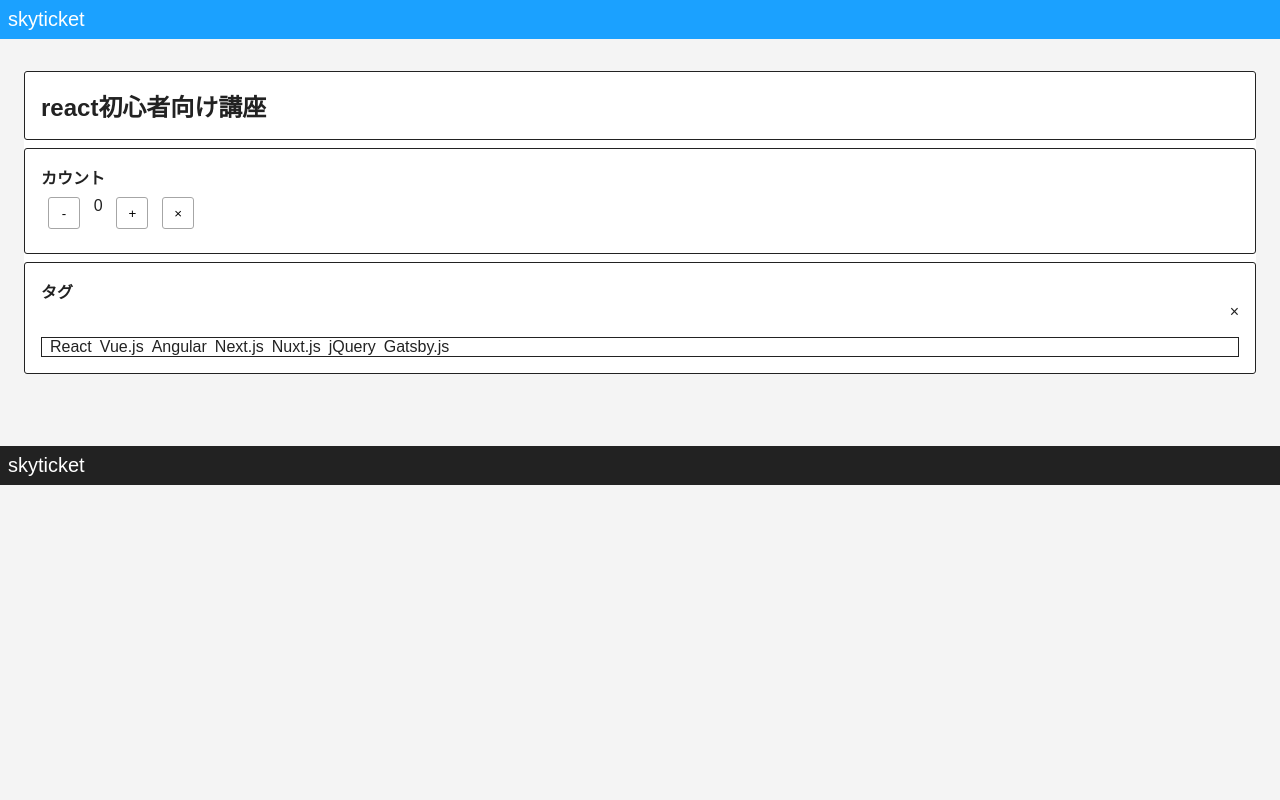
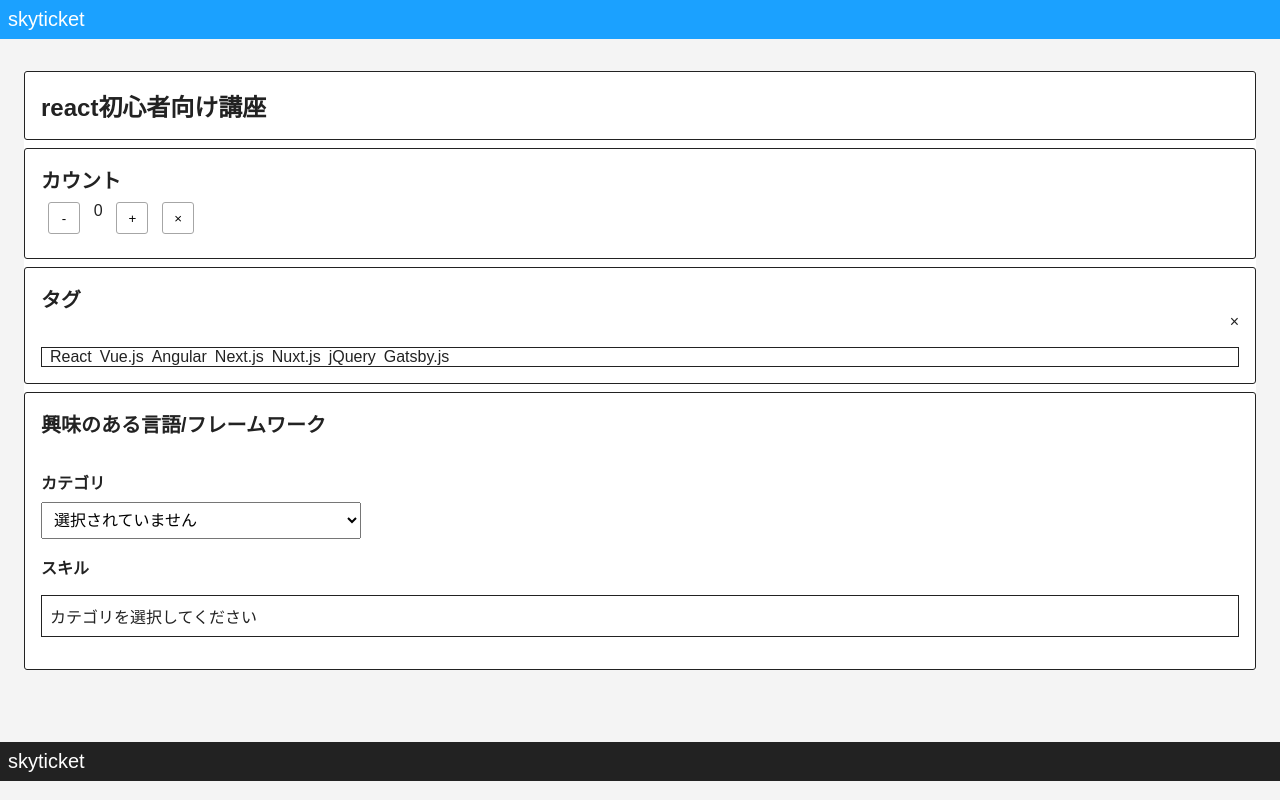
Before and after one commit to adv-a-nagaoka/study-react, a Next.js app in the folder study-react/: page / in a window 1280 px wide. Built offline with nearby package versions, Linux system fonts and the light colour scheme.

Commit message:
TOPページに興味のある言語/フレームワークの項目を追加 【残】タグ色分け、カスタムフックをhooksに移動、useCallbackの利用見直し

```diff
--- a/study-react/src/components/organisms/Top/index.tsx
+++ b/study-react/src/components/organisms/Top/index.tsx
@@ -1,37 +1,58 @@
-import { FC, useState } from "react";
+import { FC, useState, useEffect } from "react";
 import styled from "styled-components";
 import { Counter } from "../../molecules/Counter";
 import { TagArea, TagList } from "../../molecules/TagArea";
+import { Skill, useSkill } from "../../molecules/Skill";
+import { Category, useCategory } from "../../molecules/Category";
+import { Expertise } from "../../molecules/Expertise";
+import { useCount, useTagList } from "./hooks";
 
 export const Top: FC = () => {
-  const [count, setCount] = useState(0);
-  const handleIncrement = () => setCount(count + 1);
-  const handleDecrement = () => {
-    // カウントが0以下にならないようにする
-    if (count === 0) return;
-    setCount(count - 1);
-  };
+  const { count, handleIncrement, handleDecrement, resetCount } = useCount();
+  const { tag, handleClearTag, handlePushTag } = useTagList();
+  const { selectCategory, handleSelectCategory } = useCategory();
+  const { selectSkill, handleSelectSkill } = useSkill();
 
-  const [tag, setTag] = useState<string[]>([]);
-  const handleClearTag = () => setTag([]);
-  const handlePushTag = (addTag: string) => {
-    if (tag.some((e) => e === addTag)) {
-      // 一致するタグがすでに存在する場合
-      setTag(tag.filter((e) => e !== addTag));
-    } else {
-      // なければ追加
-      setTag([...tag, addTag]);
+  const [tagList, setTagList] = useState<TagList>([]);
+  const [skillList, setSkillList] = useState<Skill[]>([]);
+  const [categoryList, setCategoryList] = useState<Category[]>([]);
+
+  // 初回のみ呼び出し
+  useEffect(() => {
+    console.log("mounted");
+
+    const getTag = async () => {
+      const res = await fetch("/api/tag");
+      const data: TagList = await res.json();
+
+      setTagList(data);
+    };
+    getTag();
+
+    const getCategory = async () => {
+      const res = await fetch("/api/category");
+      return await res.json();
+    };
+    getCategory().then((categoryData: Category[]) => {
+      setCategoryList(categoryData);
+    });
+  }, []);
+
+  // selectCategoryの値が変更されたとき呼び出し
+  useEffect(() => {
+    console.log("change selectCategory", selectCategory);
+    if (selectCategory === 0) {
+      setSkillList([]);
+      return;
     }
-  };
-  const tagList: TagList = [
-    { id: "tag1", value: "React" },
-    { id: "tag2", value: "Vue.js" },
-    { id: "tag3", value: "Angular" },
-    { id: "tag4", value: "Next.js" },
-    { id: "tag5", value: "Nuxt.js" },
-    { id: "tag6", value: "jQuery" },
-    { id: "tag7", value: "Gatsby.js" },
-  ];
+    const getSkill = async () => {
+      const res = await fetch(`/api/skill/${selectCategory}`);
+      return await res.json();
+    };
+    getSkill().then((skillData: Skill[]) => {
+      setSkillList(skillData);
+    });
+  }, [selectCategory]);
 
   return (
     <StTopRoot>
@@ -43,6 +64,7 @@ export const Top: FC = () => {
             count={count}
             handleIncrement={handleIncrement}
             handleDecrement={handleDecrement}
+            resetCount={resetCount}
           />
         </StArticle>
         <StArticle>
@@ -50,8 +72,18 @@ export const Top: FC = () => {
           <TagArea
             tag={tag}
             tagList={tagList}
-            handleClearTag={handleClearTag}
+            handleAllClearTag={handleClearTag}
             handlePushTag={handlePushTag}
+          />
+        </StArticle>
+        <StArticle>
+          <StArticleTitle>興味のある言語/フレームワーク</StArticleTitle>
+          <Expertise
+            categoryList={categoryList}
+            handleSelectCategory={handleSelectCategory}
+            skillList={skillList}
+            selectSkill={selectSkill}
+            handleSelectSkill={handleSelectSkill}
           />
         </StArticle>
       </StContent>
@@ -68,7 +100,7 @@ const StContent = styled.div`
   background-color: rgb(255, 255, 255);
 `;
 
-const StTopTitle = styled.p`
+const StTopTitle = styled.h1`
   background-color: rgb(255, 255, 255);
   padding: 16px;
   margin-bottom: 8px;
@@ -85,6 +117,7 @@ const StArticle = styled.article`
   border-radius: 3px;
 `;
 
-const StArticleTitle = styled.p`
+const StArticleTitle = styled.h2`
+  font-size: 20px;
   font-weight: bold;
 `;
```
